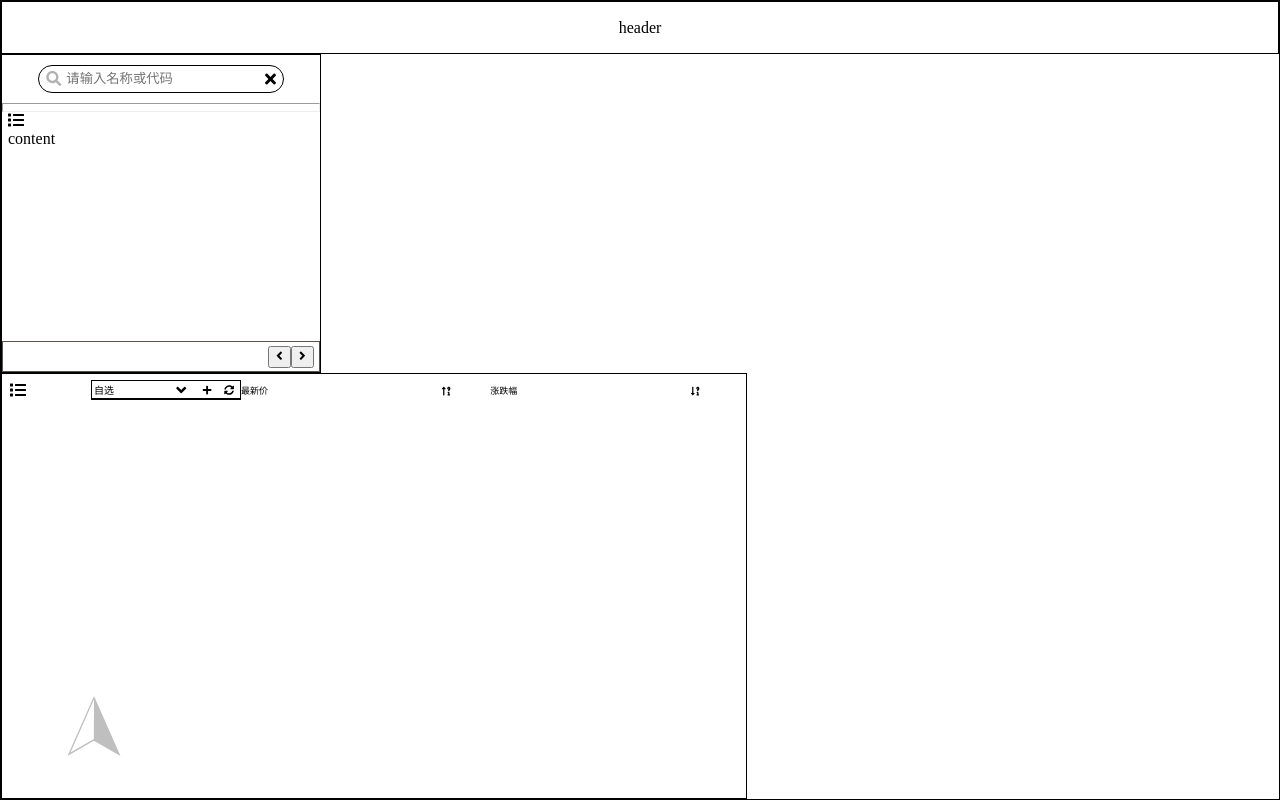
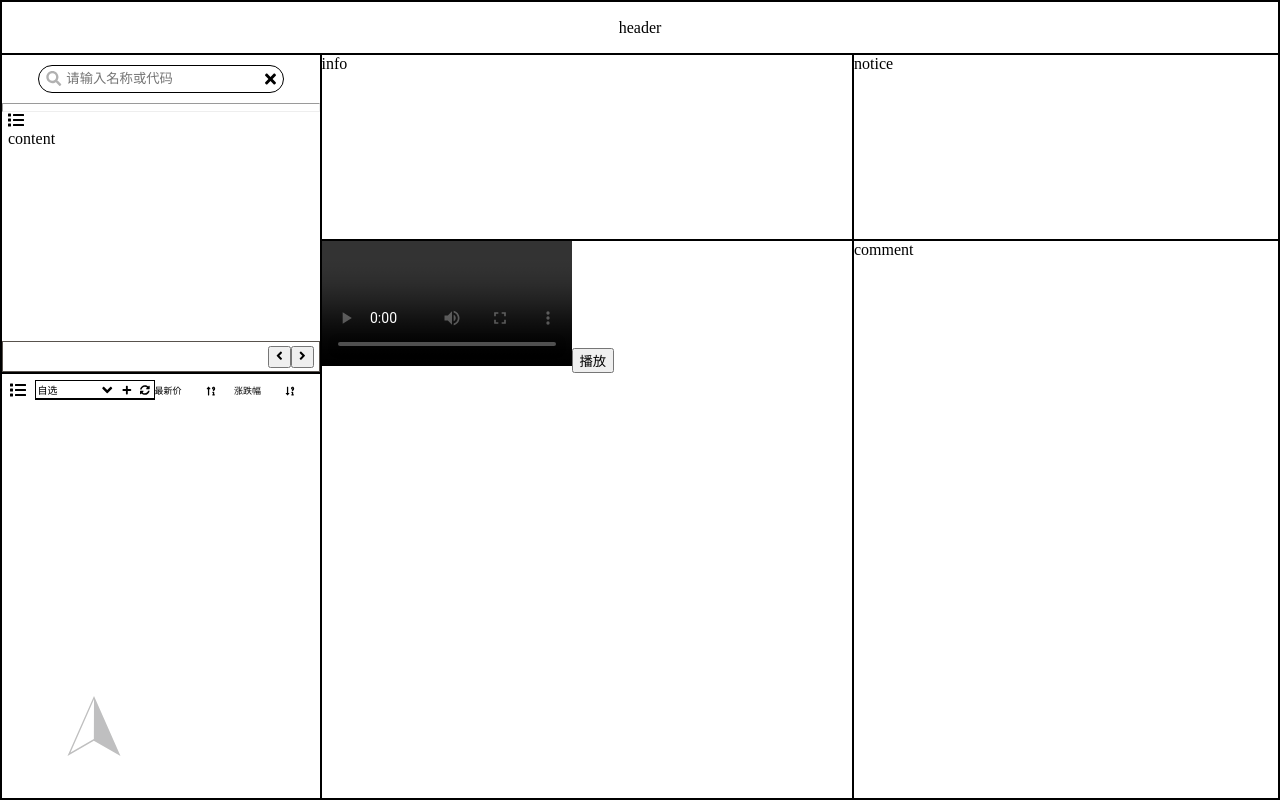
Before and after one commit to zqxul/stock.tao.ui, a React (Create React App) app: page / in a window 1280 px wide. Built offline with nearby package versions, Linux system fonts and the light colour scheme; a web font is replaced by a local one.

Commit message:
add living component

```diff
--- a/src/App.css
+++ b/src/App.css
@@ -56,7 +56,7 @@ header {
 }
 
 .attention-panel {
-    grid-column: 1 / 8;
+    grid-column: 1 / 4;
     grid-row: 15 / 31;
     border: 1px solid black;
 }
--- a/src/App.js
+++ b/src/App.js
@@ -3,6 +3,7 @@ import AttentionPanel from './component/attention/attention';
 import Nav from './component/nav/nav';
 import SearchPanel from './component/search/search'
 import { MenuList } from './config'
+import LivingVideo from './component/video/living'
 
 function App() {
   return (
@@ -14,10 +15,12 @@ function App() {
         </header>
         <SearchPanel />
         <AttentionPanel />
-        {/* <div className='info'>info</div>
+        <div className='info'>info</div>
         <div className='notice'>notice</div>
-        <div className='quotes'>quotes</div>
-        <div className='comment'>comment</div> */}
+        <div className='quotes'>
+          <LivingVideo />
+        </div>
+        <div className='comment'>comment</div>
       </main>
     </>
   );
--- a/src/component/attention/attention.css
+++ b/src/component/attention/attention.css
@@ -23,7 +23,7 @@
     flex-flow: column;
     flex: 6;
     /* margin: 0 10px; */
-    max-width: 150px;
+    max-width: 120px;
 }
 
 .price-lasted {
--- a/src/component/video/video.js
+++ b/src/component/video/living.js
@@ -1,6 +1,6 @@
 import React from 'react'
 
-export default class LiveVideo extends React.Component {
+export default class LivingVideo extends React.Component {
 
     constructor(props) {
         super(props)
@@ -17,10 +17,14 @@ export default class LiveVideo extends React.Component {
         window.URL = window.URL || window.webkitURL || window.mozURL || window.msURL;
 
         if (navigator.getUserMedia) {
-            navigator.getUserMedia({
+            navigator.mediaDevices.getUserMedia({
                 video: true,
                 audio: false
-            }, this.handleSuccess, this.handleError);
+            }).then((stream) => {
+                this.handleSuccess(stream)
+            }).catch((err) => {
+                this.handleSuccess(err)
+            });
         } else {
             alert('getUserMedia is not supported in this browser.');
         }
@@ -28,8 +32,8 @@ export default class LiveVideo extends React.Component {
 
     handleSuccess = (stream) => {
         let video = document.getElementById('webcam')
-        video.autoplay = true;
-        video.src = window.URL.createObjectURL(stream);
+        video.autoplay = false;
+        video.srcObject = stream;
     }
 
     handleError = (error) => {
```
